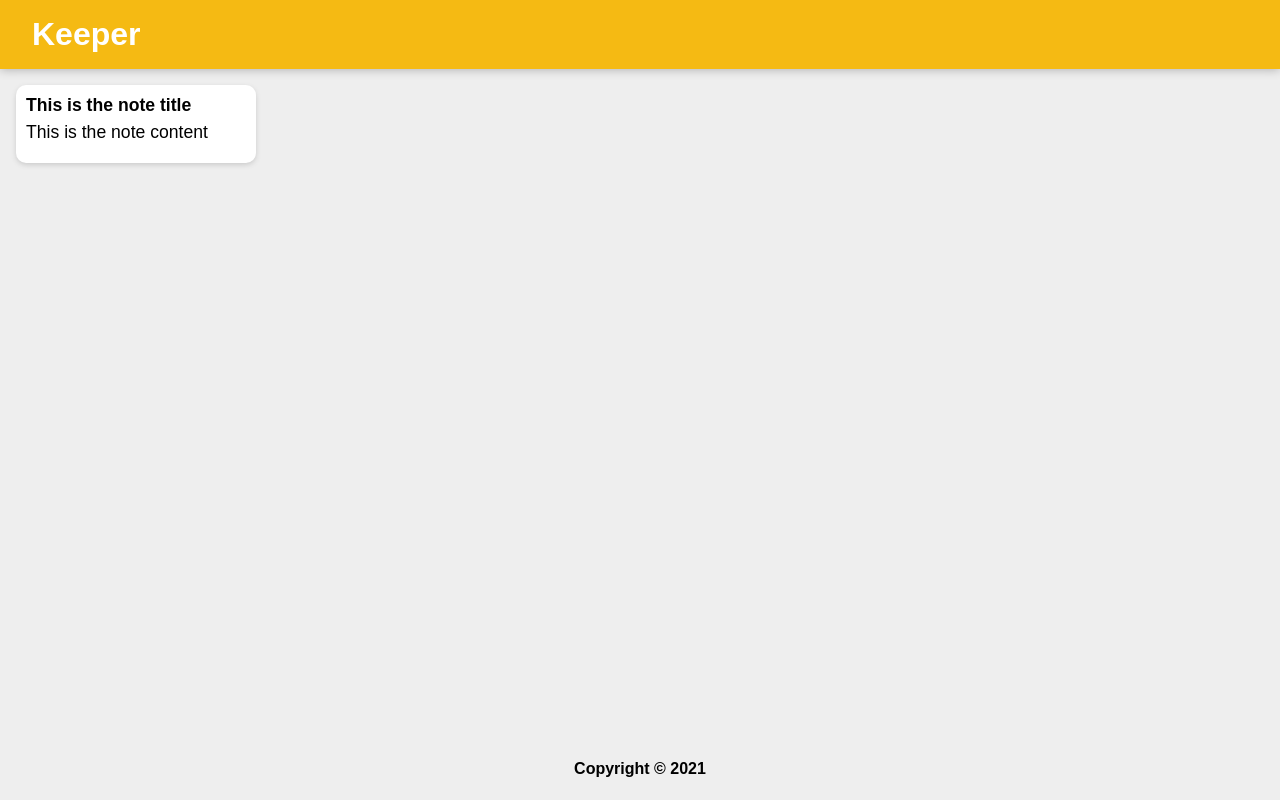
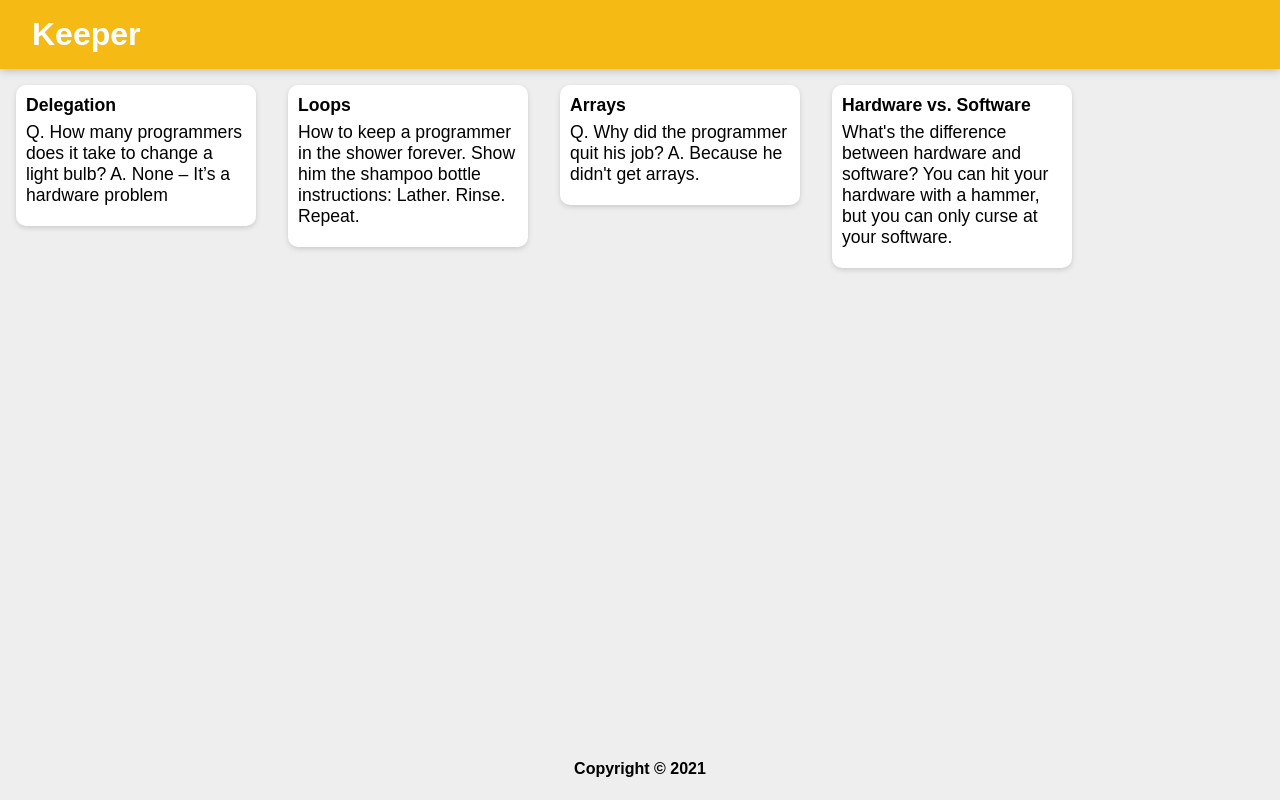
Before and after one commit to lakshayalmadi/Keeper-app, a React (Create React App) app: page / in a window 1280 px wide. Built offline with nearby package versions, Linux system fonts and the light colour scheme.

Commit message:
added-notes

```diff
--- a/src/App.js
+++ b/src/App.js
@@ -3,13 +3,20 @@
 import React from "react";
 import Header from "./components/header";
 import Footer from "./components/footer";
-import Notes from "./components/notes";
+import Note from "./components/note";
+import notes from "./notes";
 
+console.log(notes);
 function App(){
   return(
     <div>
       <Header />
-      <Notes />
+      {notes.map((noteItem) => <Note
+        key={noteItem.id}
+        title={noteItem.title}
+        content={noteItem.content}
+        />
+      )}
       <Footer />
     </div>
   )
--- /dev/null
+++ b/src/components/note.jsx
@@ -0,0 +1,13 @@
+import React from "react";
+import "../style.css";
+
+function Note(props){
+    return(
+        <div class="note">
+            <h1>{props.title}</h1>
+            <p>{props.content}</p>
+        </div>
+    );
+}
+
+export default Note;
--- a/src/components/notes.jsx
+++ /dev/null
@@ -1,13 +0,0 @@
-import React from "react";
-import "../style.css";
-
-function Notes(){
-    return(
-        <div class="note">
-            <h1>This is the note title</h1>
-            <p>This is the note content</p>
-        </div>
-    );
-}
-
-export default Notes;
--- /dev/null
+++ b/src/notes.js
@@ -0,0 +1,30 @@
+// eslint-disable-next-line
+
+const notes = [
+  {
+    key: 1,
+    title: "Delegation",
+    content:
+      "Q. How many programmers does it take to change a light bulb? A. None – It’s a hardware problem"
+  },
+  {
+    key: 2,
+    title: "Loops",
+    content:
+      "How to keep a programmer in the shower forever. Show him the shampoo bottle instructions: Lather. Rinse. Repeat."
+  },
+  {
+    key: 3,
+    title: "Arrays",
+    content:
+      "Q. Why did the programmer quit his job? A. Because he didn't get arrays."
+  },
+  {
+    key: 4,
+    title: "Hardware vs. Software",
+    content:
+      "What's the difference between hardware and software? You can hit your hardware with a hammer, but you can only curse at your software."
+  }
+];
+
+export default notes;
```
